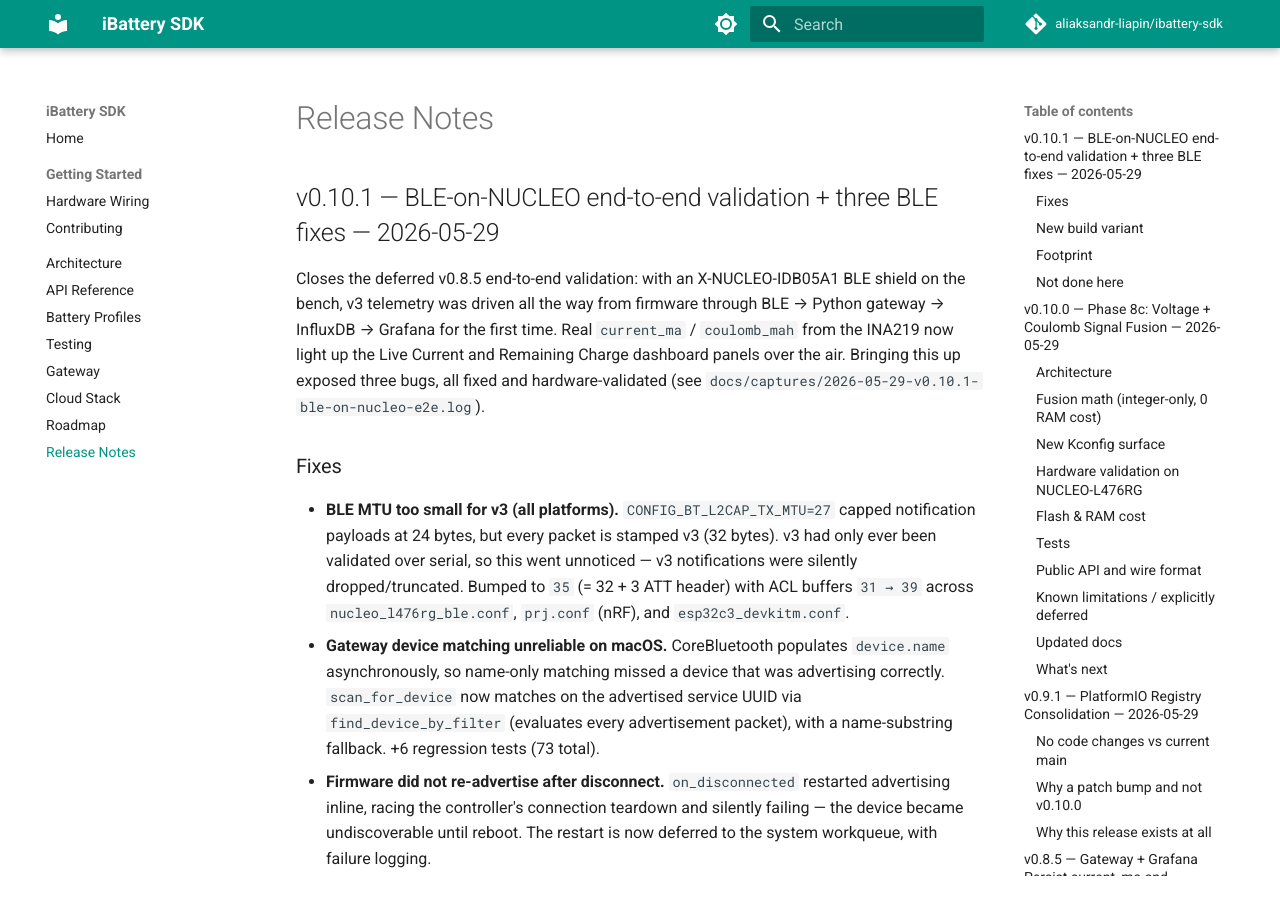
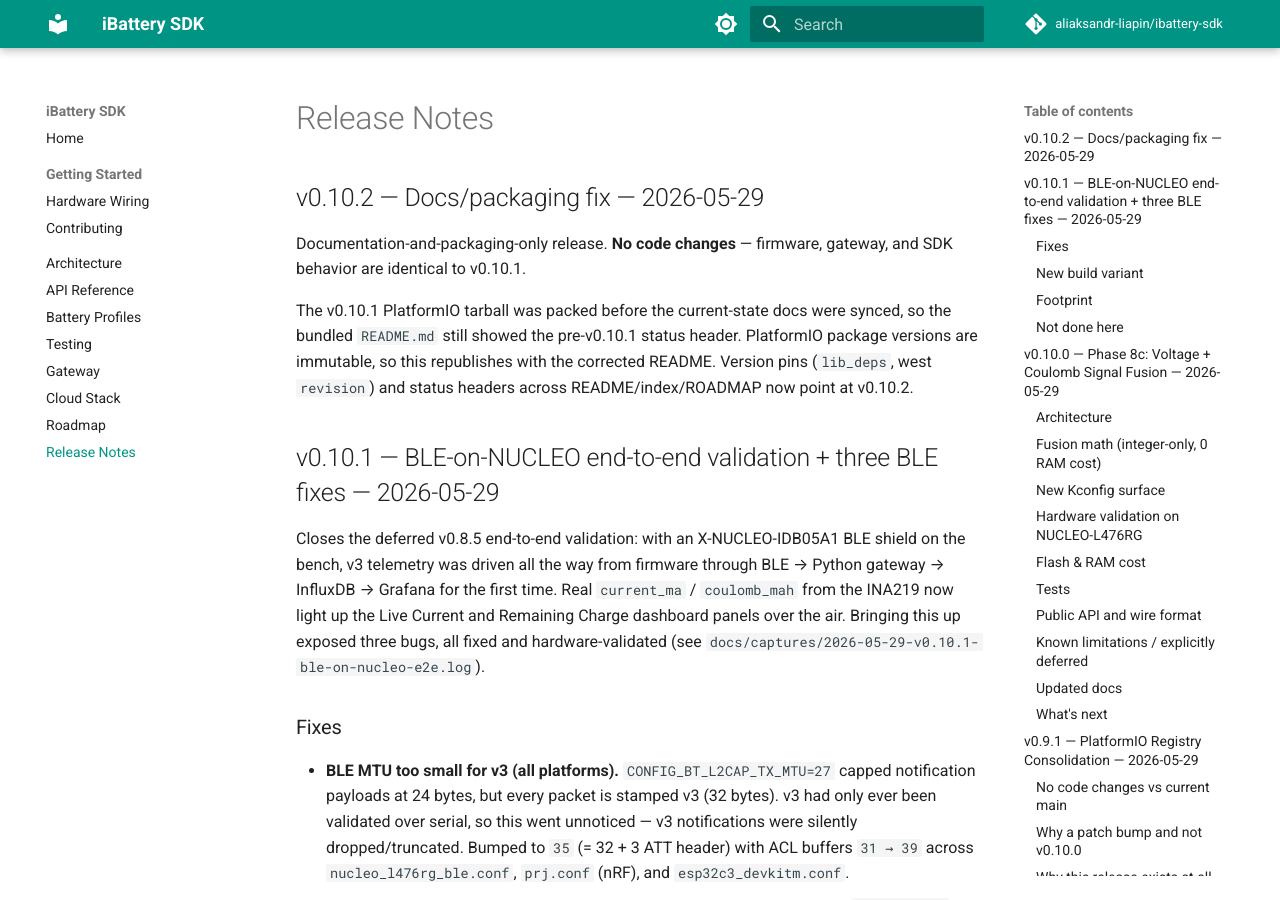
Before and after one commit to aliaksandr-liapin/ibattery-sdk, an MkDocs documentation site: the page built from docs/RELEASE_NOTES.md, in a window 1280 px wide and 900 px high. Built offline with MkDocs 1.6.1 and Material for MkDocs 9.7.7, drawn with Linux system fonts in a browser that asks for light colours; comment, search, counter and statistics services are not loaded.

Commit message:
chore(release): v0.10.2 — docs/packaging fix (corrected bundled README)
The v0.10.1 PlatformIO tarball was packed before the current-state docs were
synced, so it shipped the pre-v0.10.1 README. PlatformIO versions are
immutable, so republish as v0.10.2 with the corrected README. No code change.
Bumps library.json + version pins + status headers to 0.10.2.

Co-Authored-By: Claude Opus 4.7 <noreply@anthropic.com>

```diff
--- a/docs/RELEASE_NOTES.md
+++ b/docs/RELEASE_NOTES.md
@@ -1,4 +1,15 @@
 # Release Notes
+
+## v0.10.2 — Docs/packaging fix — 2026-05-29
+
+Documentation-and-packaging-only release. **No code changes** — firmware,
+gateway, and SDK behavior are identical to v0.10.1.
+
+The v0.10.1 PlatformIO tarball was packed before the current-state docs were
+synced, so the bundled `README.md` still showed the pre-v0.10.1 status header.
+PlatformIO package versions are immutable, so this republishes with the
+corrected README. Version pins (`lib_deps`, west `revision`) and status
+headers across README/index/ROADMAP now point at v0.10.2.
 
 ## v0.10.1 — BLE-on-NUCLEO end-to-end validation + three BLE fixes — 2026-05-29
 
--- a/docs/ROADMAP.md
+++ b/docs/ROADMAP.md
@@ -1,6 +1,6 @@
 # Roadmap & Business Strategy
 
-## Current State (v0.10.1 — Phase 8 complete + BLE-on-NUCLEO E2E validated, all hardware-validated on NUCLEO-L476RG)
+## Current State (v0.10.2 — Phase 8 complete + BLE-on-NUCLEO E2E validated, all hardware-validated on NUCLEO-L476RG)
 
 v0.10.1 closed the deferred BLE end-to-end loop: v3 telemetry now flows
 firmware → BLE → gateway → InfluxDB → Grafana on real hardware (X-NUCLEO-IDB05A1
--- a/library.json
+++ b/library.json
@@ -1,7 +1,7 @@
 {
     "$schema": "https://raw.githubusercontent.com/platformio/platformio-core/develop/platformio/assets/schema/library.json",
     "name": "ibattery-sdk",
-    "version": "0.10.1",
+    "version": "0.10.2",
     "description": "Battery intelligence SDK for IoT — voltage measurement, SoC estimation (voltage-LUT + working coulomb counting via INA219 + optional voltage/coulomb signal fusion), temperature monitoring, power state management, BLE telemetry. Median voltage filter, SoC slew-rate limiter, and current-adaptive fusion for accuracy under load. Hardware-validated on NUCLEO-L476RG. Supports CR2032 and LiPo.",
     "keywords": "battery, soc, voltage, current, coulomb, ina219, iot, embedded, lipo, cr2032, telemetry, ble, power-management, zephyr",
     "homepage": "https://aliaksandr-liapin.github.io/ibattery-sdk/",
```
Also changed, not shown: CLAUDE.md (+1 -1 lines), README.md (+3 -3 lines), docs/SESSION_HANDOFF_2026-05-29.md (+1 -1 lines), docs/index.md (+3 -3 lines).
